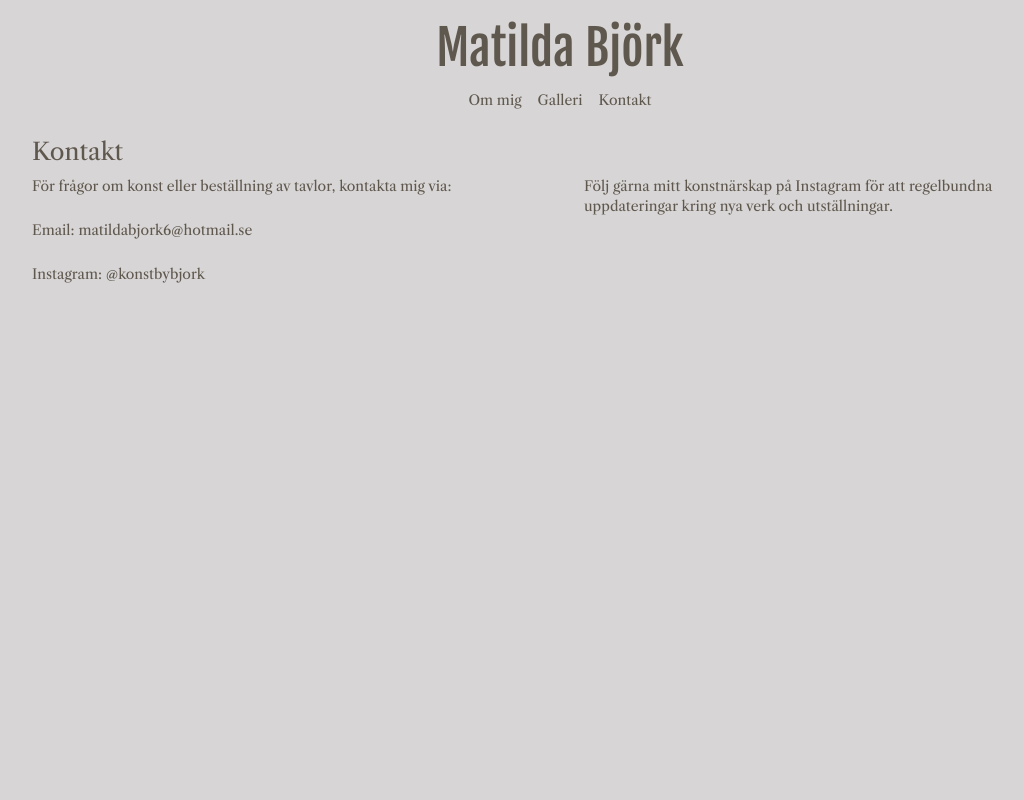
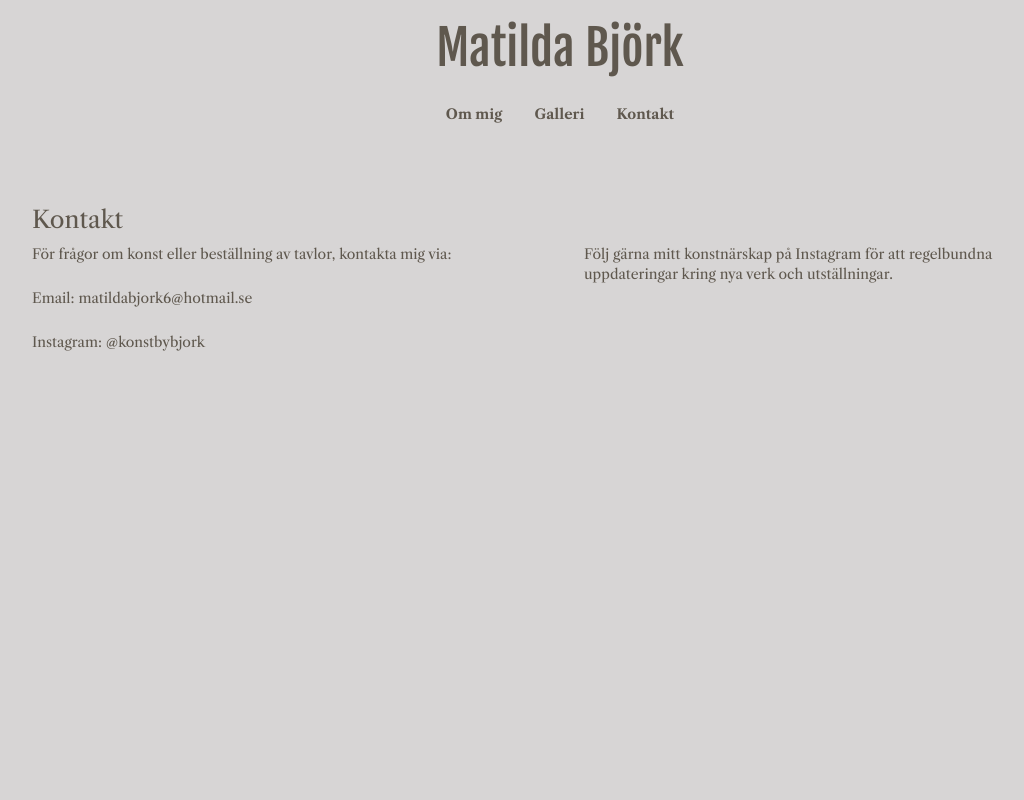
Before and after one commit to NicklasPekkarinen/matildabjork, a Next.js app: page /contact in a window 1280 px wide. Shown: the top 800 px of the page, without its empty margins (80-1104 px from the left). Built offline with nearby package versions, Linux system fonts and the light colour scheme.

Commit message:
fixed nav on mobile

```diff
--- a/src/app/page.tsx
+++ b/src/app/page.tsx
@@ -10,7 +10,7 @@ const SlidingExhibition = () => {
   }, []);
 
   return (
-    <div className="w-full text-center">
+    <div className="w-full text-center md:mt-10 md:absolute">
       <div
         className={`transform transition-transform duration-1000 ${
           isVisible ? 'translate-y-0 opacity-100' : 'translate-y-10 opacity-0'
@@ -20,7 +20,6 @@ const SlidingExhibition = () => {
           <p className="font-bold">Aktuella utställningar</p>
           <p>Stockholms konstsalong</p>
           <p>29 mars - 6 april 2025</p>
-
         </div>
       </div>
     </div>
--- a/src/components/client/Navbar.tsx
+++ b/src/components/client/Navbar.tsx
@@ -12,7 +12,8 @@ export default function Navbar() {
   const [isOpen, setIsOpen] = useState(false);
 
   return (
-    <nav className="relative flex items-center justify-between md:flex-col md:justify-center flex-wrap bg-transparent z-10 p-6 fixed w-full">
+    <nav className="relative flex items-center justify-between flex-wrap bg-transparent z-10 p-6 fixed w-full md:flex-col md:justify-center">
+      {/* Logo */}
       <div className="flex flex-shrink-0 mr-6 md:mr-0 md:mb-4">
         <Link href="/">
           <span
@@ -22,7 +23,9 @@ export default function Navbar() {
           </span>
         </Link>
       </div>
-      <div className="block lg:hidden ml-auto">
+
+      {/* Hamburger Button (Visible on Small Screens Only) */}
+      <div className="block md:hidden ml-auto">
         <button
           onClick={() => setIsOpen(!isOpen)}
           className="flex items-center px-3 py-2 hover:text-stone-600 hover:border-white"
@@ -37,38 +40,42 @@ export default function Navbar() {
           </svg>
         </button>
       </div>
-      {/* Mobile Menu */}
+
+      {/* Menu */}
       <div
         className={`${
-          isOpen ? 'block' : 'hidden'
-        } sm:fixed inset-0 bg-white flex flex-col items-center justify-center space-y-8 text-lg md:text-sm md:w-full lg:flex lg:items-center lg:w-auto text-custom-blue flex flex-col absolute top-full left-0 md:bg-transparent md:absolute md:right-0  md:rounded-lg z-50 w-full md:w-auto md:flex-row md:pl-4 md:py-4 md:left-auto md:right-auto md:top-10 md:mt-0 `}
+          isOpen ? 'fixed inset-0 bg-white flex flex-col z-50' : 'hidden'
+        } md:flex md:flex-col md:w-auto md:items-center md:relative md:bg-transparent md:z-30`}
       >
-        {/* Close Button */}
+        {/* Close Button for Mobile */}
         <button
           onClick={() => setIsOpen(false)}
-          className="absolute top-6 right-6 text-custom-blue"
-          aria-label="Stäng meny"
-        />
-        <div className="text-sm text-center py-2">
+          className="absolute top-4 right-4 text-gray-600 text-xl md:hidden"
+          aria-label="Close Menu"
+        >
+          ✕
+        </button>
+
+        {/* Menu Links */}
+        <div className="flex flex-col space-y-4 mt-20 md:flex-row md:space-y-0 md:space-x-8 md:mt-4 md:mb-8">
           <Link
             href="/om-mig"
-          className="block mt-4 sm:text-3xl md:text-sm lg:mr-4 lg:inline-block lg:mt-4 text-center hover:text-custom-light-blue"
+            className="md:text-custom-blue text-sm font-bold text-center hover:text-custom-light-blue"
+            onClick={() => setIsOpen(false)}
           >
             Om mig
           </Link>
-        </div>
-        <div className="text-sm text-center py-2">
           <Link
             href="/galleri"
-          className="block mt-4 sm:text-3xl md:text-sm lg:mr-4 lg:inline-block lg:mt-4 text-center hover:text-custom-light-blue"
+            className="md:text-custom-blue text-sm font-bold text-center hover:text-custom-light-blue"
+            onClick={() => setIsOpen(false)}
           >
             Galleri
           </Link>
-        </div>
-        <div className="text-sm text-center py-2">
           <Link
             href="/contact"
-         className="block mt-4 text-3xl md:text-sm lg:mr-4 lg:inline-block lg:mt-4 text-center hover:text-custom-light-blue"
+            className="md:text-custom-blue text-sm font-bold text-center hover:text-custom-light-blue"
+            onClick={() => setIsOpen(false)}
           >
             Kontakt
           </Link>
```
Lines whose indentation alone changed are shown as unchanged.
